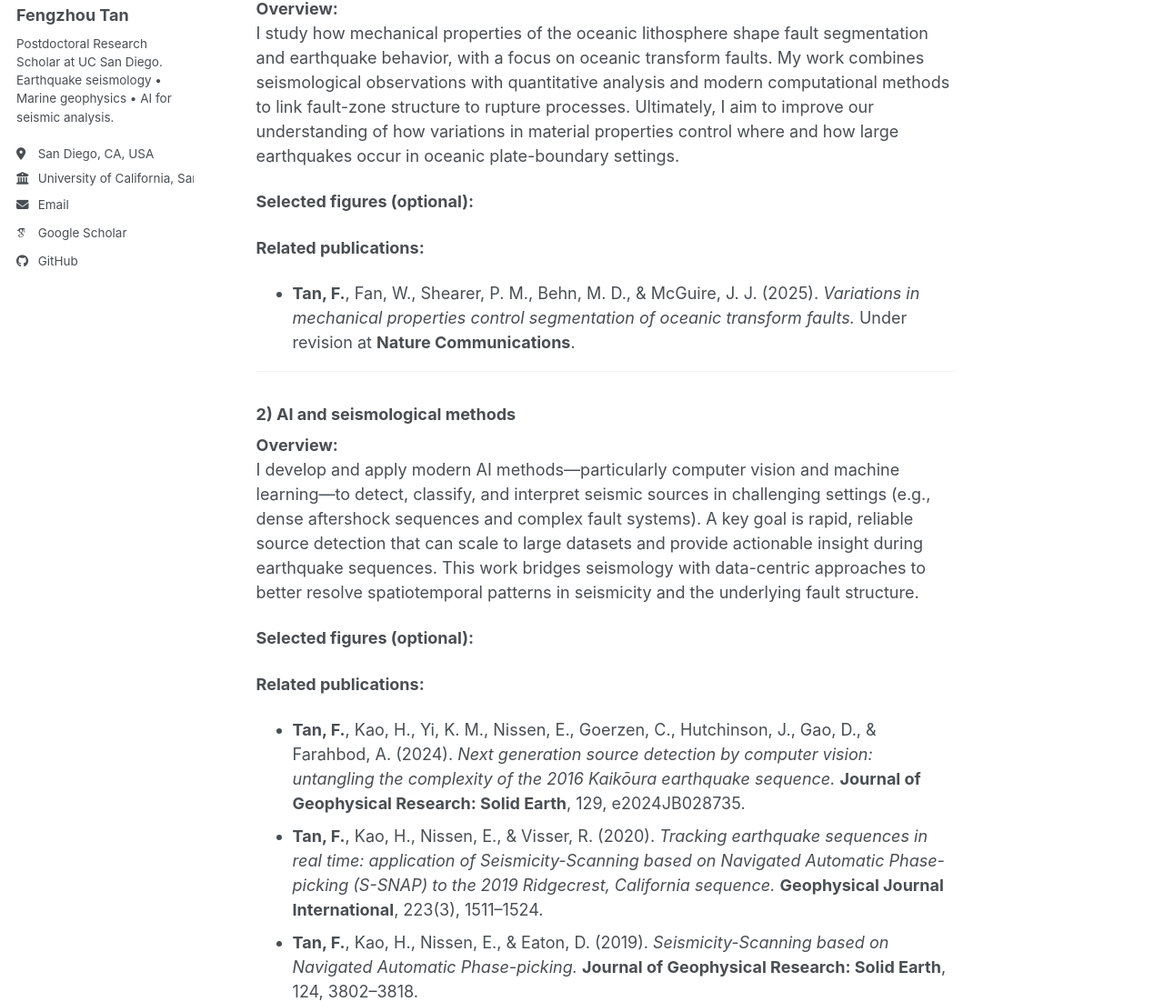
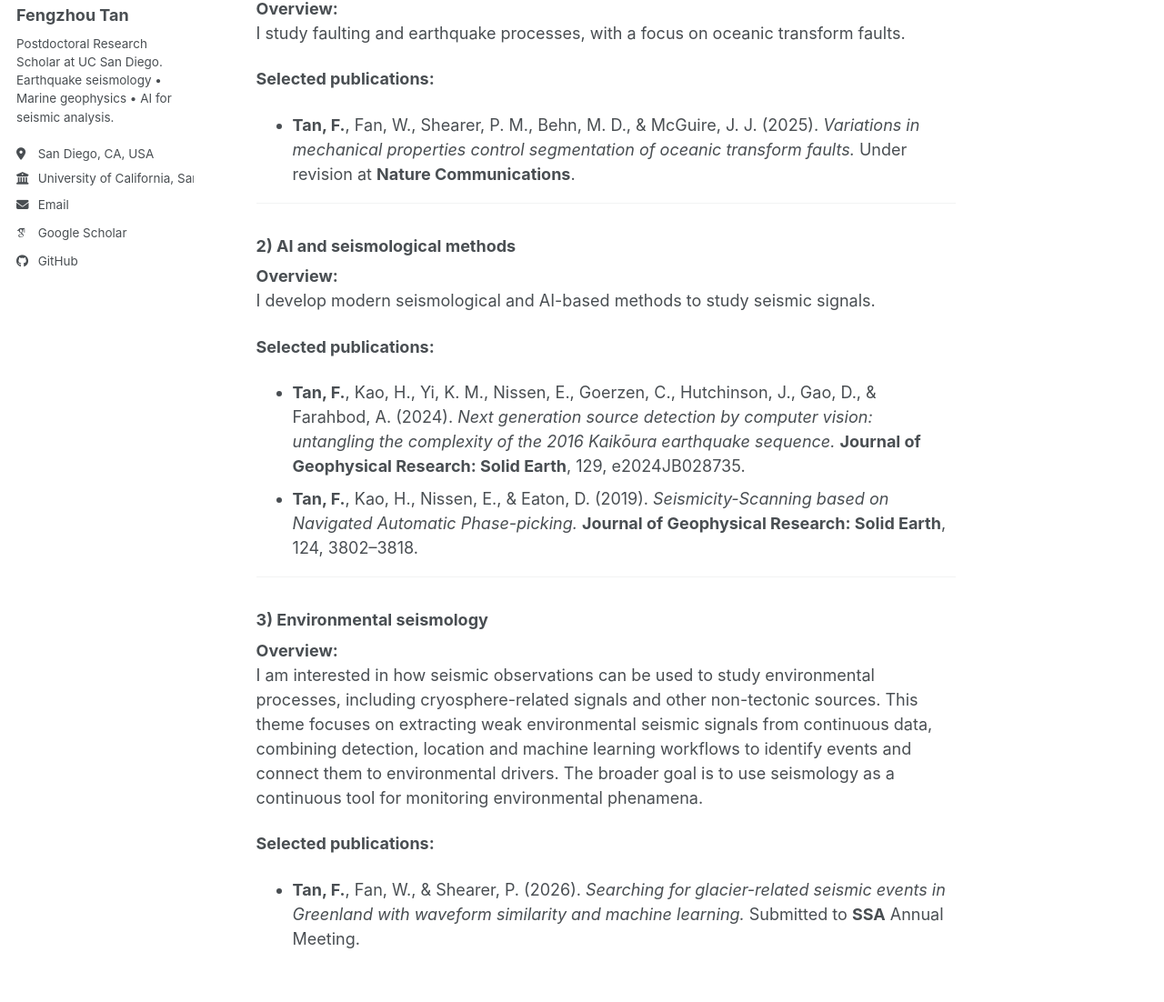
Before and after one commit to tanfengzhou/tanfengzhou.github.io, a Jekyll site: the page built from _pages/research.md, in a window 1280 px wide and 1400 px high, cut to the strip 298-1400 px from the top of the window. Shown: the whole strip at 91% size. Built offline with Jekyll 4.4.1, drawn with Linux system fonts in a browser that asks for light colours; some web fonts are replaced; a script bundle is joined from its source files by our own code; library files that are not in the unit come from our copies; some of the changed text lies outside the part shown.

Commit message:
Update research.md

```diff
--- a/_pages/research.md
+++ b/_pages/research.md
@@ -8,9 +8,8 @@ author_profile: true
 
 ### 1) Marine geophysics
 **Overview:**
-I study how mechanical properties of the oceanic lithosphere shape fault segmentation and earthquake behavior, with a focus on oceanic transform faults. My work combines seismological observations with quantitative analysis and modern computational methods to link fault-zone structure to rupture processes. Ultimately, I aim to improve our understanding of how variations in material properties control where and how large earthquakes occur in oceanic plate-boundary settings.
+I study faulting and earthquake processes, with a focus on oceanic transform faults.
 
-**Selected figures (optional):**
 <!-- Add 1–3 images later. Put files under /images/projects/transform-faults/ -->
 <!-- Example:
 <img src="/images/projects/transform-faults/overview.png" alt="Transform faults overview" width="750">
@@ -18,16 +17,15 @@ I study how mechanical properties of the oceanic lithosphere shape fault segment
 <img src="/images/projects/transform-faults/result.png" alt="Key result figure" width="750">
 -->
 
-**Related publications:**
+**Selected publications:**
 - **Tan, F.**, Fan, W., Shearer, P. M., Behn, M. D., & McGuire, J. J. (2025). *Variations in mechanical properties control segmentation of oceanic transform faults.* Under revision at **Nature Communications**.
 
 ---
 
 ### 2) AI and seismological methods
 **Overview:**
-I develop and apply modern AI methods—particularly computer vision and machine learning—to detect, classify, and interpret seismic sources in challenging settings (e.g., dense aftershock sequences and complex fault systems). A key goal is rapid, reliable source detection that can scale to large datasets and provide actionable insight during earthquake sequences. This work bridges seismology with data-centric approaches to better resolve spatiotemporal patterns in seismicity and the underlying fault structure.
+I develop modern seismological and AI-based methods to study seismic signals.
 
-**Selected figures (optional):**
 <!-- Add images under /images/projects/ai-seismology/ -->
 <!-- Example:
 <img src="/images/projects/ai-seismology/pipeline.png" alt="AI pipeline" width="750">
@@ -35,18 +33,16 @@ I develop and apply modern AI methods—particularly computer vision and machine
 <img src="/images/projects/ai-seismology/example.png" alt="Example detections" width="750">
 -->
 
-**Related publications:**
+**Selected publications:**
 - **Tan, F.**, Kao, H., Yi, K. M., Nissen, E., Goerzen, C., Hutchinson, J., Gao, D., & Farahbod, A. (2024). *Next generation source detection by computer vision: untangling the complexity of the 2016 Kaikōura earthquake sequence.* **Journal of Geophysical Research: Solid Earth**, 129, e2024JB028735.
-- **Tan, F.**, Kao, H., Nissen, E., & Visser, R. (2020). *Tracking earthquake sequences in real time: application of Seismicity-Scanning based on Navigated Automatic Phase-picking (S-SNAP) to the 2019 Ridgecrest, California sequence.* **Geophysical Journal International**, 223(3), 1511–1524.
 - **Tan, F.**, Kao, H., Nissen, E., & Eaton, D. (2019). *Seismicity-Scanning based on Navigated Automatic Phase-picking.* **Journal of Geophysical Research: Solid Earth**, 124, 3802–3818.
 
 ---
 
 ### 3) Environmental seismology
 **Overview:**
-I am interested in how seismic observations can be used to study environmental processes, including cryosphere-related signals and other non-tectonic sources. This theme focuses on extracting weak and repeating signals from continuous seismic data, combining waveform similarity, detection pipelines, and machine learning to identify events and connect them to environmental drivers. The broader goal is to use seismology as a remote sensing tool for monitoring environmental change.
+I am interested in how seismic observations can be used to study environmental processes, including cryosphere-related signals and other non-tectonic sources. This theme focuses on extracting weak environmental seismic signals from continuous data, combining detection, location and machine learning workflows to identify events and connect them to environmental drivers. The broader goal is to use seismology as a continuous tool for monitoring environmental phenamena.
 
-**Selected figures (optional):**
 <!-- Add images under /images/projects/environmental-seismology/ -->
 <!-- Example:
 <img src="/images/projects/environmental-seismology/greenland.png" alt="Study area / Greenland" width="750">
@@ -54,5 +50,5 @@ I am interested in how seismic observations can be used to study environmental p
 <img src="/images/projects/environmental-seismology/detections.png" alt="Detections figure" width="750">
 -->
 
-**Related conference presentations:**
+**Selected publications:**
 - **Tan, F.**, Fan, W., & Shearer, P. (2026). *Searching for glacier-related seismic events in Greenland with waveform similarity and machine learning.* Submitted to **SSA** Annual Meeting.
```
